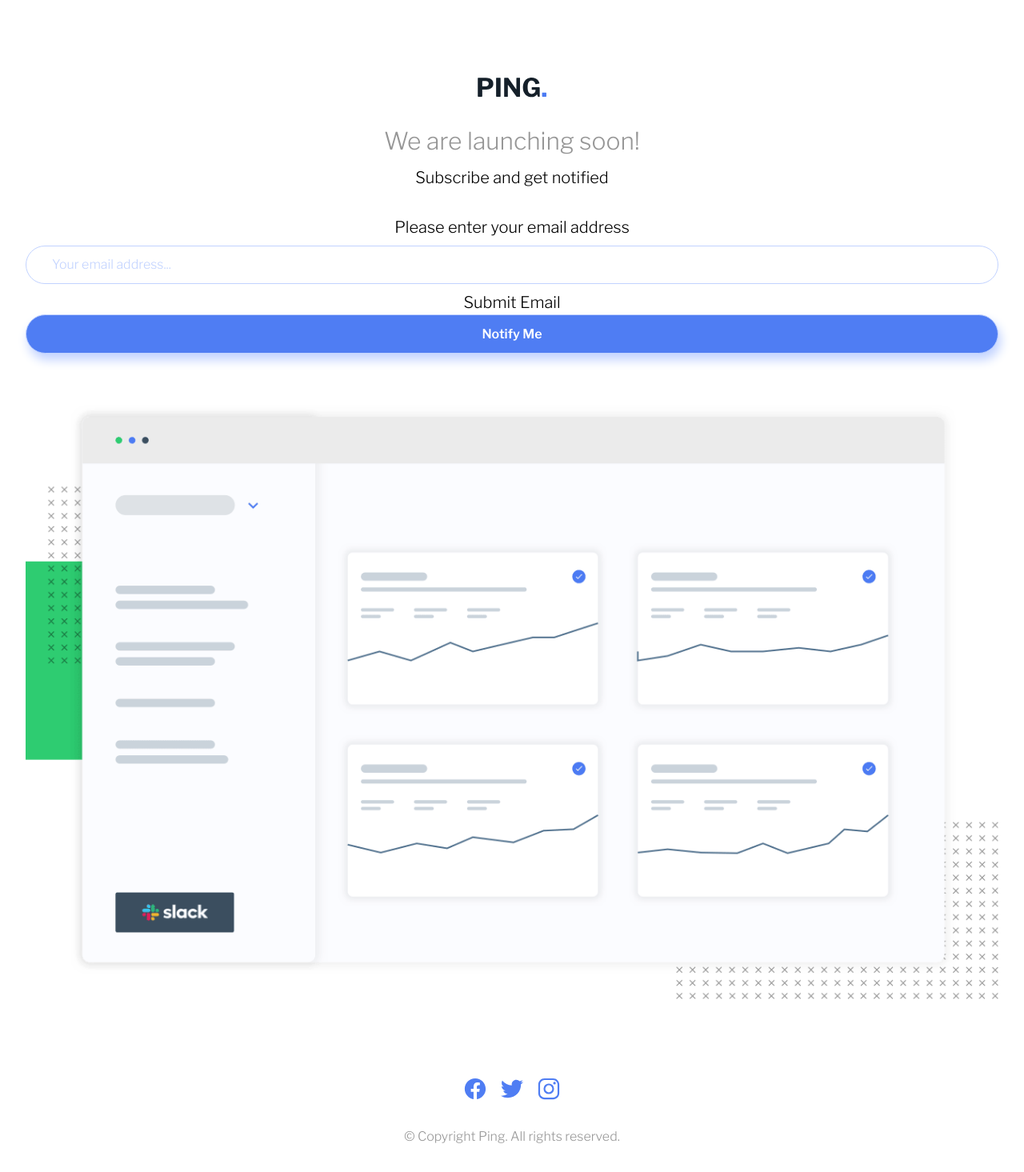
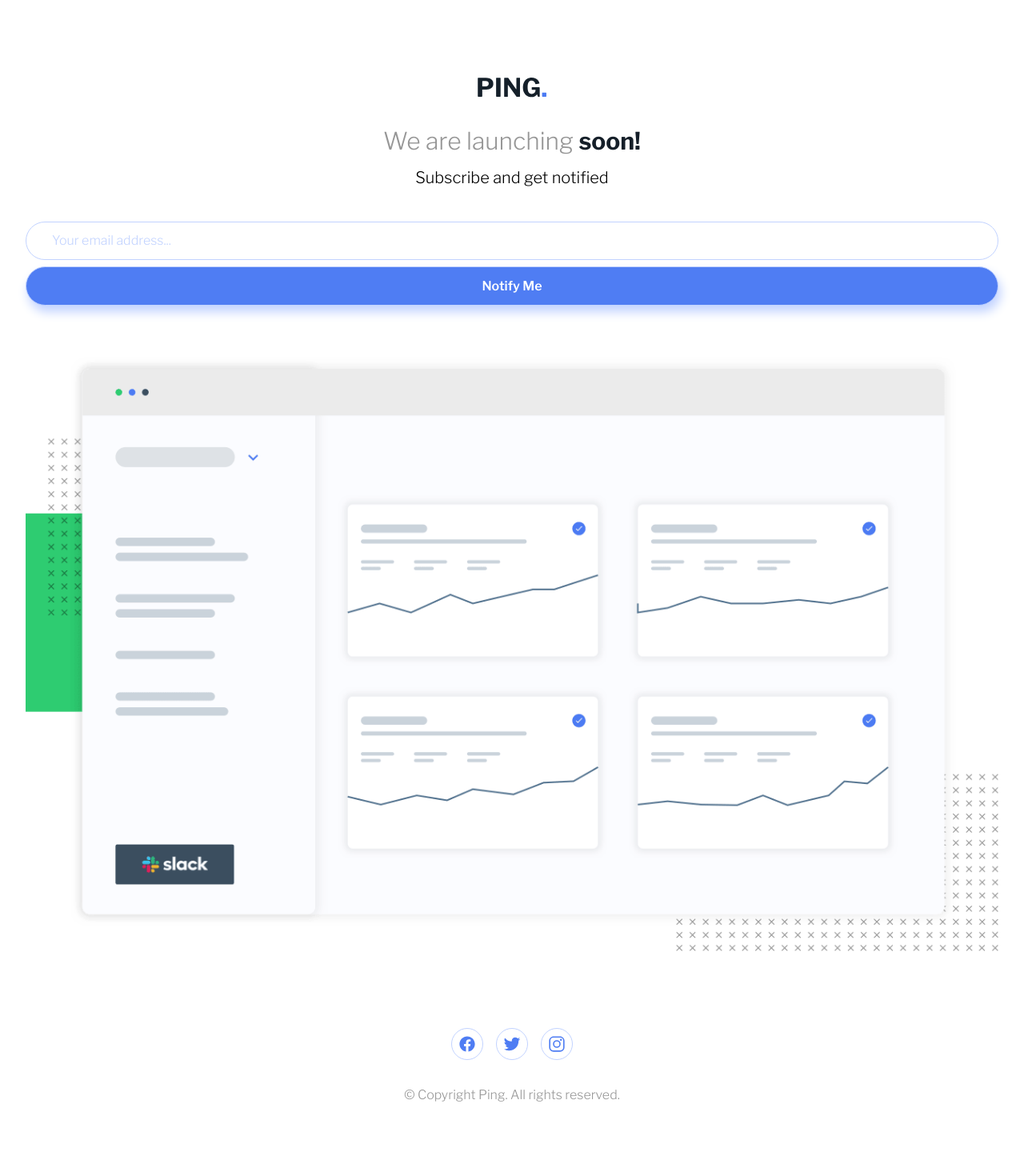
Before and after one commit to sclingan/ping-coming-soon-page, a React (Vite) app: page / in a window 1280 px wide. Shown: the whole page at 80% size. After the commit the page ends 1413 px from the top, so only its background shows below. Built offline with nearby package versions, Linux system fonts and the light colour scheme.

Commit message:
Fixed icons

```diff
--- a/src/App.css
+++ b/src/App.css
@@ -84,6 +84,10 @@ p {
   padding-bottom: 2rem;
 }
 
+strong {
+  color: var(--neutral-blue);
+}
+
 form {
   display: flex;
   flex-direction: column;
@@ -130,13 +134,13 @@ nav {
 
 .ionicon {
   display: inline;
-  /* border: 0.1rem solid var(--secondary-blue); */
-  /* border-radius: 50%; */
+  border: 0.1rem solid var(--secondary-blue);
+  border-radius: 50%;
   margin: 0 0.5rem;
-  height: 32px;
-  width: 30px;
+  height: 40px;
+  width: 40px;
   fill: var(--primary-blue);
-  fill-rule: nonzero;
+  padding: 0 0.5rem;
 }
 
 .ionicon:hover {
@@ -147,3 +151,13 @@ nav {
   font-size: 1rem;
   color: var(--neutral-gray);
 }
+
+.sr-only:not(:focus):not(:active) {
+  clip: rect(0 0 0 0);
+  clip-path: inset(50%);
+  height: 1px;
+  overflow: hidden;
+  position: absolute;
+  white-space: nowrap;
+  width: 1px;
+}
--- a/src/App.tsx
+++ b/src/App.tsx
@@ -14,13 +14,13 @@ function App() {
     <div role='App container'>
       <main>
       <img src={logo} className='logo' alt=''></img>
-      {/* make an sr-only h1  */}
-      <h2>We are launching soon!</h2>
+      <h1 className='sr-only'>Ping Coming Soon Page</h1>
+      <h2>We are launching <strong>soon!</strong></h2>
       <p>Subscribe and get notified</p>
       <form>
-        <label htmlFor='email'>Please enter your email address</label>
+        <label htmlFor='email' className='sr-only'>Please enter your email address</label>
         <input type='email' id='email' placeholder='Your email address...'></input>
-        <label htmlFor='submitEmail'>Submit Email</label>
+        <label htmlFor='submitEmail' className='sr-only'>Submit Email</label>
         <button id='submitEmail'>Notify Me</button>
       </form>
       <img src={preview} className='preview' alt='dashboard for Ping, showing graphs, checkmarks and page layout'></img>
--- a/src/footer.tsx
+++ b/src/footer.tsx
@@ -6,7 +6,7 @@ function Footer() {
       <footer>
        <nav>
         <a href='https://www.facebook.com/' target='_blank'>
-          <svg xmlns="http://www.w3.org/2000/svg" className="ionicon"  viewBox="0 0 512 512"><path d="M480 257.35c0-123.7-100.3-224-224-224s-224 100.3-224 224c0 111.8 81.9 204.47 189 221.29V322.12h-56.89v-64.77H221V208c0-56.13 33.45-87.16 84.61-87.16 24.51 0 50.15 4.38 50.15 4.38v55.13H327.5c-27.81 0-36.51 17.26-36.51 35v42h62.12l-9.92 64.77H291v156.54c107.1-16.81 189-109.48 189-221.31z" fill-rule="oddeven"/></svg>
+          <svg xmlns="http://www.w3.org/2000/svg" className="ionicon"  viewBox="0 0 512 512"><path d="M480 257.35c0-123.7-100.3-224-224-224s-224 100.3-224 224c0 111.8 81.9 204.47 189 221.29V322.12h-56.89v-64.77H221V208c0-56.13 33.45-87.16 84.61-87.16 24.51 0 50.15 4.38 50.15 4.38v55.13H327.5c-27.81 0-36.51 17.26-36.51 35v42h62.12l-9.92 64.77H291v156.54c107.1-16.81 189-109.48 189-221.31z"/></svg>
         </a>
         <a href='https://twitter.com/' target='_blank'>
           <svg xmlns="http://www.w3.org/2000/svg" className="ionicon" viewBox="0 0 512 512"><path d="M496 109.5a201.8 201.8 0 01-56.55 15.3 97.51 97.51 0 0043.33-53.6 197.74 197.74 0 01-62.56 23.5A99.14 99.14 0 00348.31 64c-54.42 0-98.46 43.4-98.46 96.9a93.21 93.21 0 002.54 22.1 280.7 280.7 0 01-203-101.3A95.69 95.69 0 0036 130.4c0 33.6 17.53 63.3 44 80.7A97.5 97.5 0 0135.22 199v1.2c0 47 34 86.1 79 95a100.76 100.76 0 01-25.94 3.4 94.38 94.38 0 01-18.51-1.8c12.51 38.5 48.92 66.5 92.05 67.3A199.59 199.59 0 0139.5 405.6a203 203 0 01-23.5-1.4A278.68 278.68 0 00166.74 448c181.36 0 280.44-147.7 280.44-275.8 0-4.2-.11-8.4-.31-12.5A198.48 198.48 0 00496 109.5z"/></svg>
```
